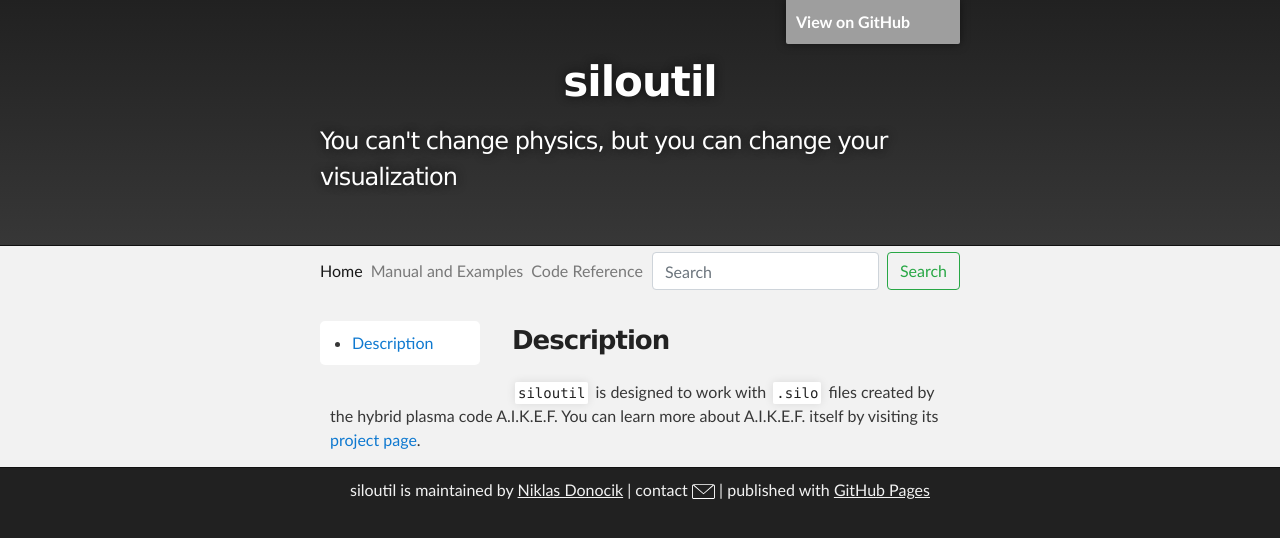
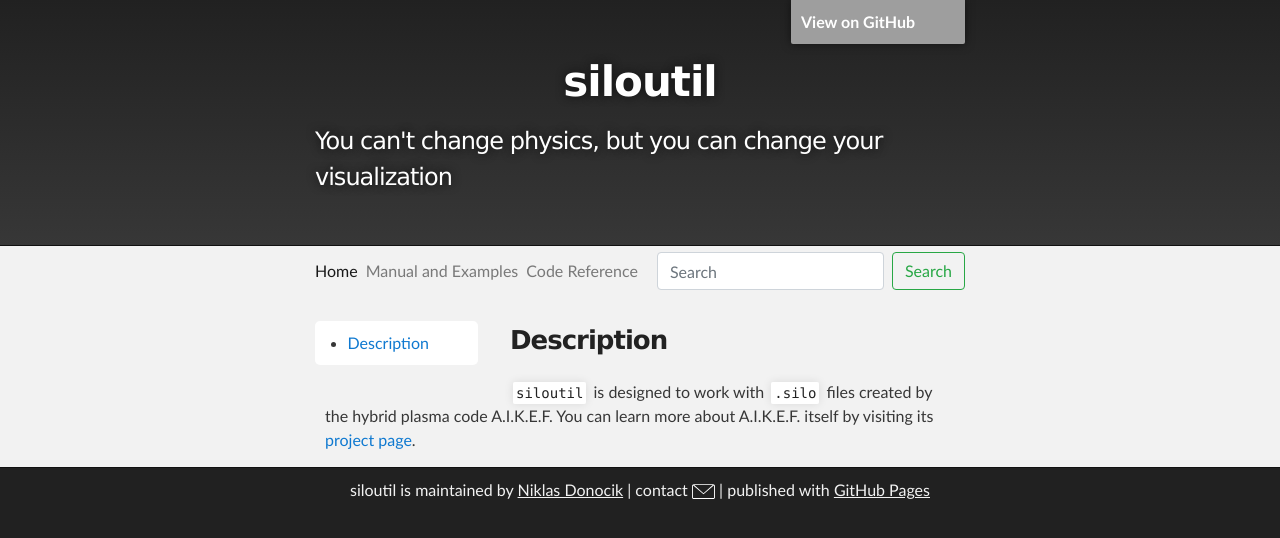
Before and after one commit to siloutil/siloutil.github.io, a Jekyll site: the page built from README.md, in a window 1280 px wide. Shown: the top 538 px of the page. Built offline with Jekyll 4.4.1, drawn with Linux system fonts in a browser that asks for light colours; our own code applies the rules of GitHub Pages for plain Markdown files; grey boxes are pictures that could not be loaded.

Commit message:
Update style.css

```diff
--- a/css/style.css
+++ b/css/style.css
@@ -432,7 +432,7 @@ form{
 }
 .inner{
 	position:relative;
-	max-width:660px;
+	max-width:670px;
 	padding:0px 10px;
 	margin:0 auto
 }
```
